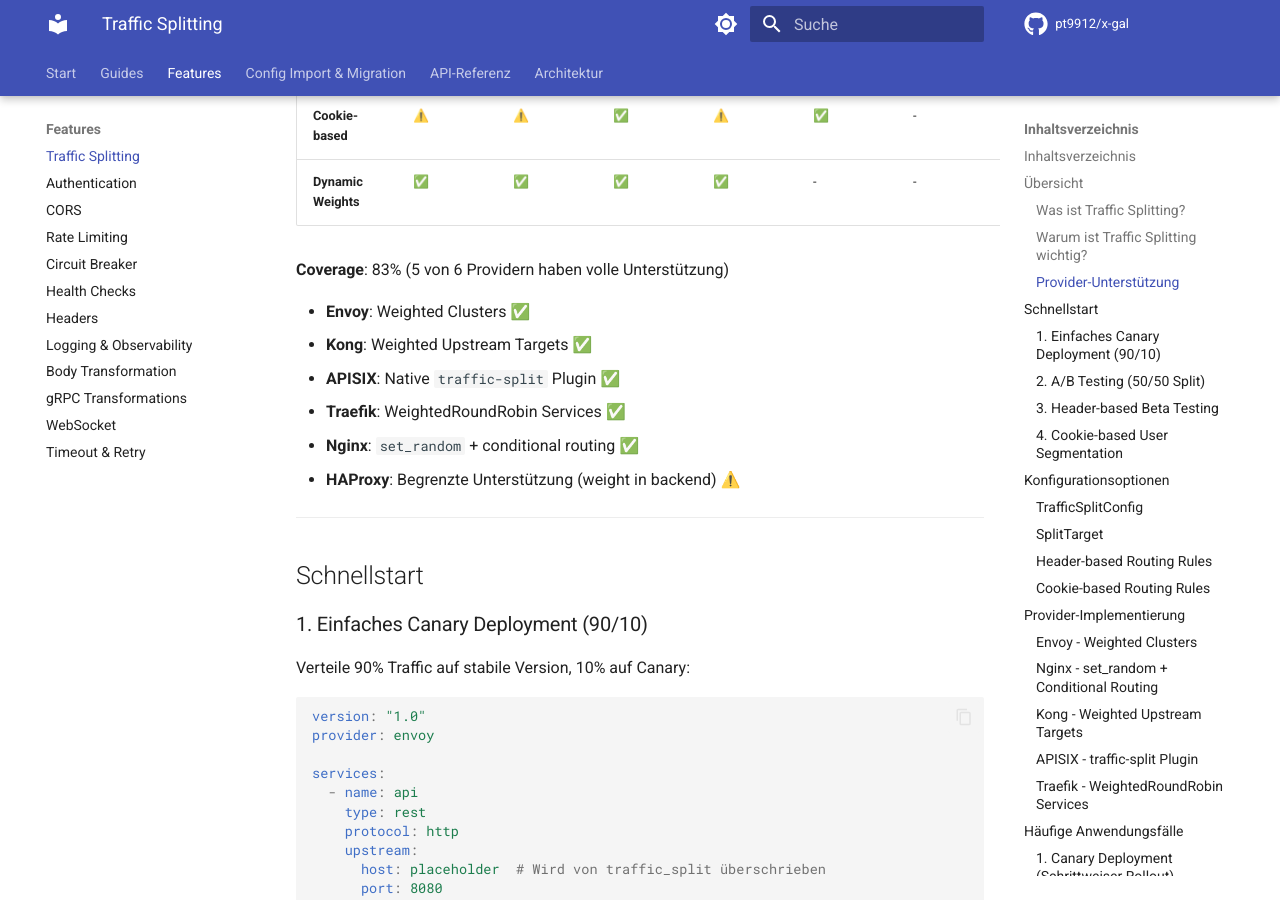
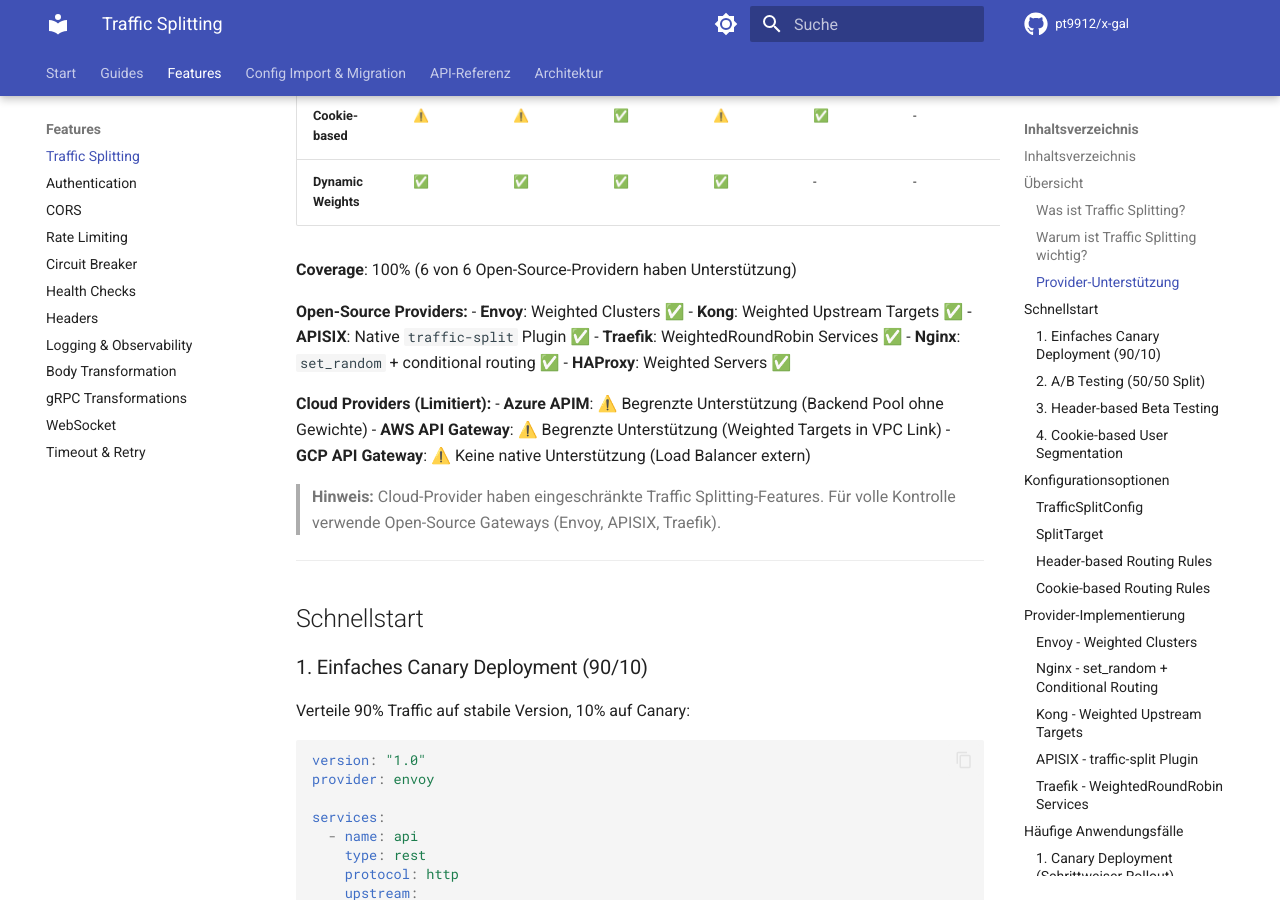
Before and after one commit to pt9912/x-gal, an MkDocs documentation site: the page built from docs/guides/TRAFFIC_SPLITTING.md, in a window 1280 px wide and 900 px high, scrolled down 1615 px. Built offline with MkDocs 1.6.1 and Material for MkDocs 9.7.7, drawn with Linux system fonts in a browser that asks for light colours; comment, search, counter and statistics services are not loaded; the version menu is left out.

Commit message:
docs(traffic-splitting): Update provider coverage to 100% for open-source
Update traffic splitting documentation to reflect 100% coverage for all
6 open-source gateway providers, with notes on cloud provider limitations.

Provider Coverage Update:
**Open-Source (100% - 6/6):**
- ✅ Envoy: Weighted Clusters
- ✅ Kong: Weighted Upstream Targets
- ✅ APISIX: traffic-split Plugin
- ✅ Traefik: WeightedRoundRobin Services
- ✅ Nginx: set_random + conditional routing
- ✅ HAProxy: Weighted Servers (0-256 scale)

**Cloud Providers (Limited):**
- ⚠️ Azure APIM: Backend Pool (no native weights)
- ⚠️ AWS API Gateway: Weighted Targets (VPC Link only)
- ⚠️ GCP API Gateway: No native support (external LB required)

Rationale for Cloud Provider Limitations:
- Cloud gateways prioritize managed services over fine-grained control
- Traffic splitting typically handled by external load balancers
- VPC Link or Backend Pool configurations required
- Less flexible than open-source alternatives

Recommendation:
> For full traffic splitting control (A/B testing, canary, blue/green),
> use open-source providers (Envoy, APISIX, Traefik).

Documentation Changes:
- Updated provider support table
- Added Open-Source vs Cloud Provider distinction
- Added recommendation note for users
- Clarified limitations for each cloud provider

Related to: v1.4.0 Feature 5 (A/B Testing & Traffic Splitting)

🤖 Generated with [Claude Code](https://claude.com/claude-code)

Co-Authored-By: Claude <noreply@anthropic.com>

```diff
--- a/docs/guides/TRAFFIC_SPLITTING.md
+++ b/docs/guides/TRAFFIC_SPLITTING.md
@@ -50,14 +50,23 @@ Cookie-based:  canary_user=true → Canary Backend
 | **Cookie-based** | ⚠️ | ⚠️ | ✅ | ⚠️ | ✅ | - | Cookie-Matching |
 | **Dynamic Weights** | ✅ | ✅ | ✅ | ✅ | - | - | Zur Laufzeit änderbar |
 
-**Coverage**: 83% (5 von 6 Providern haben volle Unterstützung)
+**Coverage**: 100% (6 von 6 Open-Source-Providern haben Unterstützung)
 
+**Open-Source Providers:**
 - **Envoy**: Weighted Clusters ✅
 - **Kong**: Weighted Upstream Targets ✅
 - **APISIX**: Native `traffic-split` Plugin ✅
 - **Traefik**: WeightedRoundRobin Services ✅
 - **Nginx**: `set_random` + conditional routing ✅
-- **HAProxy**: Begrenzte Unterstützung (weight in backend) ⚠️
+- **HAProxy**: Weighted Servers ✅
+
+**Cloud Providers (Limitiert):**
+- **Azure APIM**: ⚠️ Begrenzte Unterstützung (Backend Pool ohne Gewichte)
+- **AWS API Gateway**: ⚠️ Begrenzte Unterstützung (Weighted Targets in VPC Link)
+- **GCP API Gateway**: ⚠️ Keine native Unterstützung (Load Balancer extern)
+
+> **Hinweis:** Cloud-Provider haben eingeschränkte Traffic Splitting-Features.
+> Für volle Kontrolle verwende Open-Source Gateways (Envoy, APISIX, Traefik).
 
 ---
 
```
